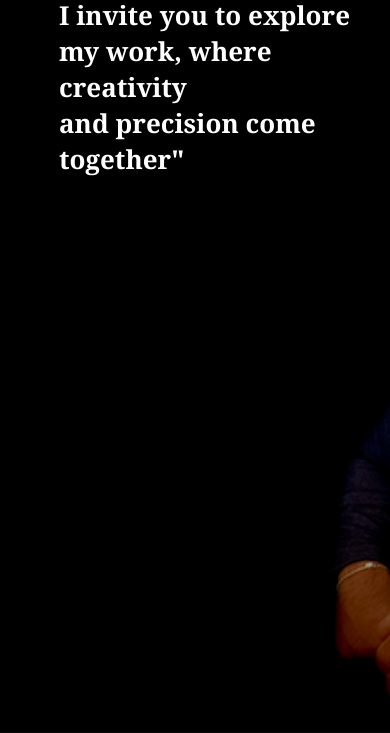
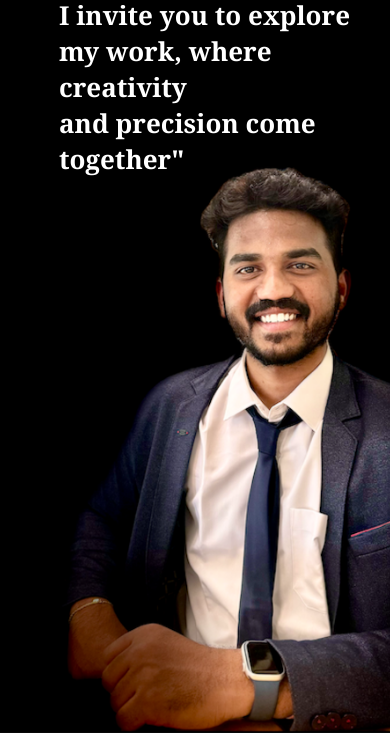
Before and after one commit to Vamshi2801/Porforlio, a plain HTML site: page index.html in a window 390 px wide. Shown: the part 112-845 px from the top of the page. Drawn offline with nearby package versions, Linux system fonts and the light colour scheme.

Commit message:
Update style.css

```diff
--- a/style.css
+++ b/style.css
@@ -311,7 +311,6 @@ nav .bi{
         background-image: url(images/phone_background.png);
         width: 100%;
         height: 100vh;
-        background-image: url(images/desktop_background.png);
         background-attachment: fixed;
         background-size: cover;
         background-position: center;
```
